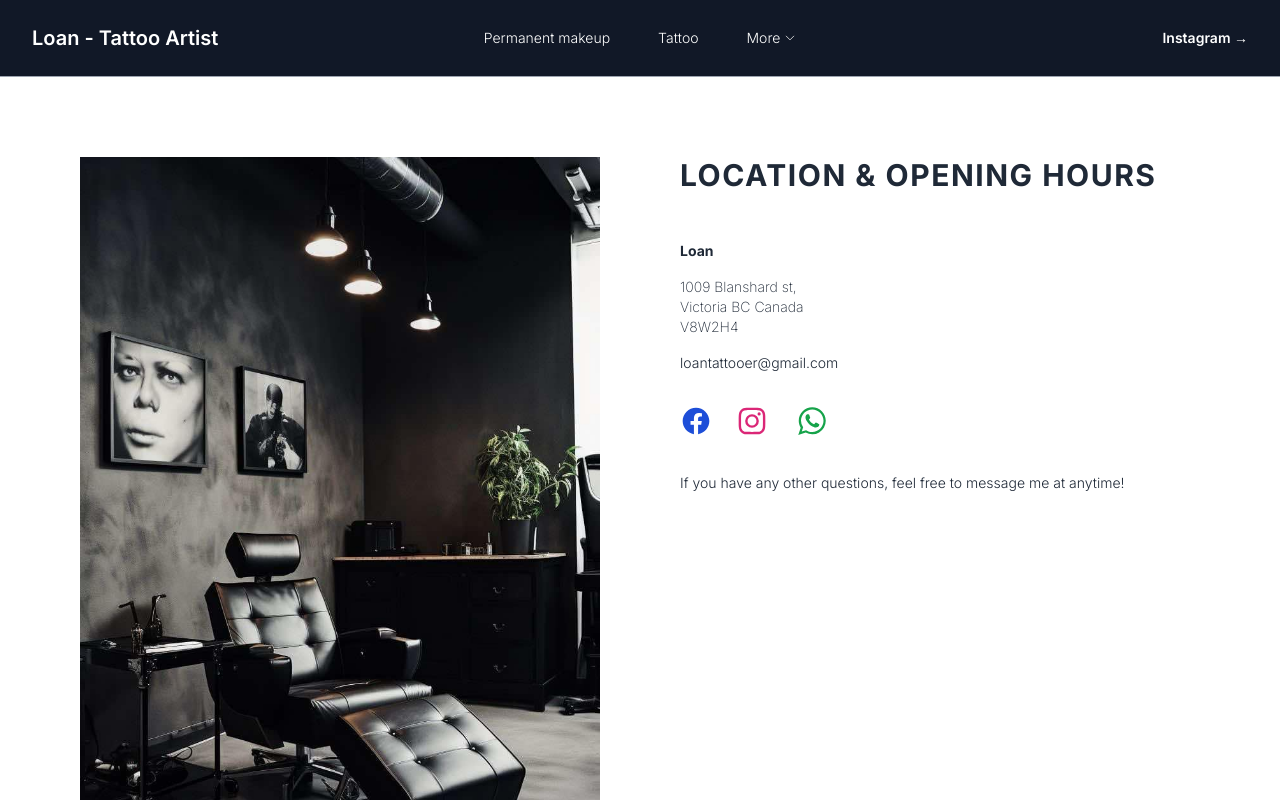
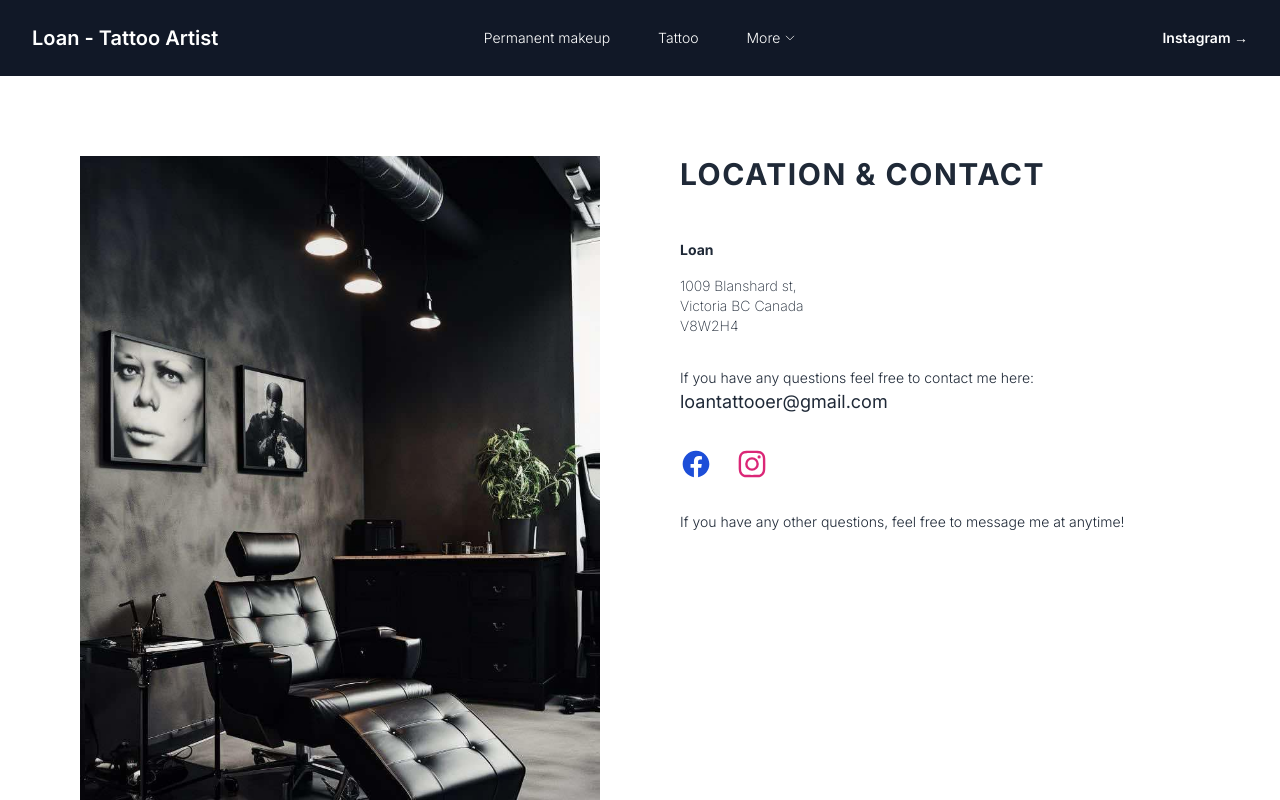
Before and after one commit to toanhminh0412/loan-tattoo-website, a Next.js app in the folder nana-tattoo/: page /contact in a window 1280 px wide. Shown: the top 800 px of the page. Built offline with nearby package versions, Linux system fonts and the light colour scheme.

Commit message:
Make some minor fixes

```diff
--- a/nana-tattoo/src/app/page.js
+++ b/nana-tattoo/src/app/page.js
@@ -7,9 +7,9 @@ export default function Home() {
     return (
         <>
             <Header/>
+            <Contact/>
             <PermanentMakeup/>
             <Portfolio/>
-            <Contact/>
         </>
     );
 }
--- a/nana-tattoo/src/components/Contact.js
+++ b/nana-tattoo/src/components/Contact.js
@@ -25,20 +25,20 @@ const socials = [
         </svg>
         ),
     },
-    {
-        name: 'Whatsapp',
-        href: 'https://wa.me/+12509864856',
-        icon: (props) => (
-        <svg fill="currentColor" viewBox="0 0 32 32" className="h-10 w-10 text-green-600 mt-[-4px]" {...props}>
-            <path fillRule="evenodd" clipRule="evenodd" d=" M19.11 17.205c-.372 0-1.088 1.39-1.518 1.39a.63.63 0 0 1-.315-.1c-.802-.402-1.504-.817-2.163-1.447-.545-.516-1.146-1.29-1.46-1.963a.426.426 0 0 1-.073-.215c0-.33.99-.945.99-1.49 0-.143-.73-2.09-.832-2.335-.143-.372-.214-.487-.6-.487-.187 0-.36-.043-.53-.043-.302 0-.53.115-.746.315-.688.645-1.032 1.318-1.06 2.264v.114c-.015.99.472 1.977 1.017 2.78 1.23 1.82 2.506 3.41 4.554 4.34.616.287 2.035.888 2.722.888.817 0 2.15-.515 2.478-1.318.13-.33.244-.73.244-1.088 0-.058 0-.144-.03-.215-.1-.172-2.434-1.39-2.678-1.39zm-2.908 7.593c-1.747 0-3.48-.53-4.942-1.49L7.793 24.41l1.132-3.337a8.955 8.955 0 0 1-1.72-5.272c0-4.955 4.04-8.995 8.997-8.995S25.2 10.845 25.2 15.8c0 4.958-4.04 8.998-8.998 8.998zm0-19.798c-5.96 0-10.8 4.842-10.8 10.8 0 1.964.53 3.898 1.546 5.574L5 27.176l5.974-1.92a10.807 10.807 0 0 0 16.03-9.455c0-5.958-4.842-10.8-10.802-10.8z"></path>
-        </svg>
-        ),
-    },
+    // {
+    //     name: 'Whatsapp',
+    //     href: 'https://wa.me/+12509864856',
+    //     icon: (props) => (
+    //     <svg fill="currentColor" viewBox="0 0 32 32" className="h-10 w-10 text-green-600 mt-[-4px]" {...props}>
+    //         <path fillRule="evenodd" clipRule="evenodd" d=" M19.11 17.205c-.372 0-1.088 1.39-1.518 1.39a.63.63 0 0 1-.315-.1c-.802-.402-1.504-.817-2.163-1.447-.545-.516-1.146-1.29-1.46-1.963a.426.426 0 0 1-.073-.215c0-.33.99-.945.99-1.49 0-.143-.73-2.09-.832-2.335-.143-.372-.214-.487-.6-.487-.187 0-.36-.043-.53-.043-.302 0-.53.115-.746.315-.688.645-1.032 1.318-1.06 2.264v.114c-.015.99.472 1.977 1.017 2.78 1.23 1.82 2.506 3.41 4.554 4.34.616.287 2.035.888 2.722.888.817 0 2.15-.515 2.478-1.318.13-.33.244-.73.244-1.088 0-.058 0-.144-.03-.215-.1-.172-2.434-1.39-2.678-1.39zm-2.908 7.593c-1.747 0-3.48-.53-4.942-1.49L7.793 24.41l1.132-3.337a8.955 8.955 0 0 1-1.72-5.272c0-4.955 4.04-8.995 8.997-8.995S25.2 10.845 25.2 15.8c0 4.958-4.04 8.998-8.998 8.998zm0-19.798c-5.96 0-10.8 4.842-10.8 10.8 0 1.964.53 3.898 1.546 5.574L5 27.176l5.974-1.92a10.807 10.807 0 0 0 16.03-9.455c0-5.958-4.842-10.8-10.802-10.8z"></path>
+    //     </svg>
+    //     ),
+    // },
 ]
 
 export default function Contact() {
     return (
-        <section className="py-12 lg:py-20 px-4 lg:px-20 border-t border-gray-400">
+        <section className="py-12 lg:py-20 px-4 lg:px-20 border-b border-gray-400">
 
             <div className="flex flex-col-reverse md:flex-row gap-20 justify-center">
                 {/* Picture section */}
@@ -46,7 +46,7 @@ export default function Contact() {
 
                 {/* Info section */}
                 <div className="w-full md:w-1/2">
-                    <h3 className="text-3xl font-bold uppercase tracking-wider">Location &amp; opening hours</h3>
+                    <h3 className="text-3xl font-bold uppercase tracking-wider">Location &amp; contact</h3>
 
                     <div className="mt-12 md:text-sm">
                         <div>
@@ -57,8 +57,9 @@ export default function Contact() {
                             <p>Victoria BC Canada</p>
                             <p>V8W2H4</p>
                         </div>
-                        <div className="mt-4 font-light">
-                            <p>loantattooer@gmail.com</p>
+                        <div className="mt-8 font-light">
+                            <p>If you have any questions feel free to contact me here:</p>
+                            <strong className="text-lg">loantattooer@gmail.com</strong>
                         </div>
                         <div className="mt-8">
                             <div className="flex space-x-6 md:order-2">
```
